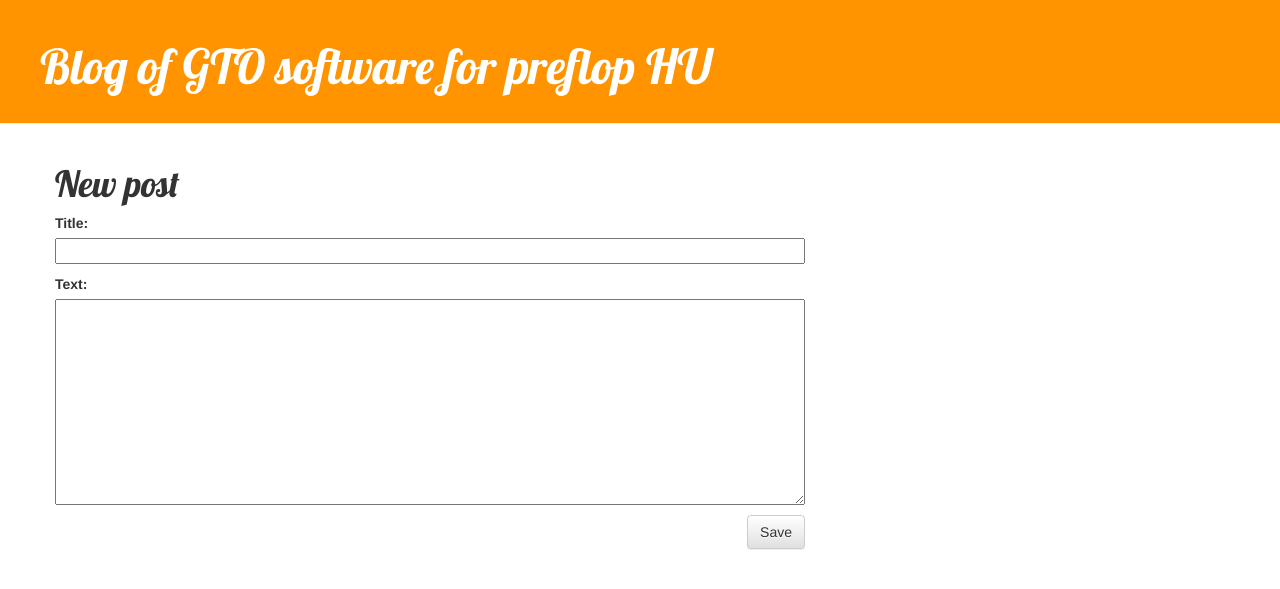
After one commit to TeRvErO/my-first-blog, a Django app: page /post/new/ in a window 1280 px wide. The commit adds this page. Shown: the top 589 px of the page. Run offline with Django 3.2, Linux system fonts and the light colour scheme; some libraries are stand-ins or nearby versions.

Commit message:
Added views to create/edit blog post inside the site.

```diff
--- /dev/null
+++ b/blog/forms.py
@@ -0,0 +1,8 @@
+from django import forms
+from .models import Post
+
+class PostForm(forms.ModelForm):
+
+	class Meta:
+		model = Post
+		fields = ('title', 'text',)
--- a/blog/templates/blog/base.html
+++ b/blog/templates/blog/base.html
@@ -1,17 +1,19 @@
     {% load staticfiles %}
     <html>
         <head>
-
-            <div class="page-header">
-				<h1><a href="/">Andrei Blog</a></h1>
-			</div>
+            <title>Preflop GTO</title>
             <link rel="stylesheet" href="//maxcdn.bootstrapcdn.com/bootstrap/3.2.0/css/bootstrap.min.css">
             <link rel="stylesheet" href="//maxcdn.bootstrapcdn.com/bootstrap/3.2.0/css/bootstrap-theme.min.css">
+            <link href='//fonts.googleapis.com/css?family=Lobster&subset=latin,latin-ext' rel='stylesheet' type='text/css'>
             <link rel="stylesheet" href="{% static 'css/blog.css' %}">
-			<link href="https://fonts.googleapis.com/css?family=Lobster&subset=latin,cyrillic" rel="stylesheet" type="text/css">
         </head>
         <body>
-            <div>
+            <div class="page-header">
+                {% if user.is_authenticated %}
+					<a href="{% url 'post_new' %}" class="top-menu"><span class="glyphicon glyphicon-plus"></span></a>
+				{% endif %}
+                <h1><a href="/">Blog of GTO software for preflop HU</a></h1>
+            </div>
             <div class="content container">
                 <div class="row">
                     <div class="col-md-8">
--- a/blog/templates/blog/post_detail.html
+++ b/blog/templates/blog/post_detail.html
@@ -7,6 +7,7 @@
                     {{ post.published_date }}
                 </div>
             {% endif %}
+			<a class="btn btn-default" href="{% url 'post_edit' pk=post.pk %}"><span class="glyphicon glyphicon-pencil"></span></a>
             <h1>{{ post.title }}</h1>
             <p>{{ post.text|linebreaksbr }}</p>
         </div>
--- /dev/null
+++ b/blog/templates/blog/post_edit.html
@@ -0,0 +1,9 @@
+    {% extends 'blog/base.html' %}
+
+    {% block content %}
+        <h1>New post</h1>
+        <form method="POST" class="post-form">{% csrf_token %}
+            {{ form.as_p }}
+            <button type="submit" class="save btn btn-default">Save</button>
+        </form>
+    {% endblock %}
--- a/blog/urls.py
+++ b/blog/urls.py
@@ -4,4 +4,6 @@ from . import views
 urlpatterns = [
     url(r'^$', views.post_list, name='post_list'),
 	url(r'^post/(?P<pk>[0-9]+)/$', views.post_detail, name='post_detail'),
+	url(r'^post/new/$', views.post_new, name='post_new'),
+	url(r'^post/(?P<pk>[0-9]+)/edit/$', views.post_edit, name='post_edit'),
 ]
--- a/blog/views.py
+++ b/blog/views.py
@@ -2,11 +2,40 @@ from django.shortcuts import render
 from django.utils import timezone
 from .models import Post
 from django.shortcuts import render, get_object_or_404
+from .forms import PostForm
+from django.shortcuts import redirect
 
 def post_list(request):
     posts = Post.objects.filter(published_date__lte=timezone.now()).order_by('published_date')
     return render(request, 'blog/post_list.html', {'posts': posts})
 
 def post_detail(request, pk):
-        post = get_object_or_404(Post, pk=pk)
-        return render(request, 'blog/post_detail.html', {'post': post})
+    post = get_object_or_404(Post, pk=pk)
+    return render(request, 'blog/post_detail.html', {'post': post})
+
+def post_new(request):
+	if request.method == "POST":
+		form = PostForm(request.POST)
+		if form.is_valid():
+			post = form.save(commit=False)
+			post.author = request.user
+			post.published_date = timezone.now()
+			post.save()
+			return redirect('post_detail', pk=post.pk)
+	else:
+		form = PostForm()
+	return render(request, 'blog/post_edit.html', {'form': form})
+
+def post_edit(request, pk):
+	post = get_object_or_404(Post, pk=pk)
+	if request.method == "POST":
+		form = PostForm(request.POST, instance=post)
+		if form.is_valid():
+			post = form.save(commit=False)
+			post.author = request.user
+			post.published_date = timezone.now()
+			post.save()
+			return redirect('post_detail', pk=post.pk)
+	else:
+		form = PostForm(instance=post)
+	return render(request, 'blog/post_edit.html', {'form': form})
```
Lines whose indentation alone changed are shown as unchanged.
